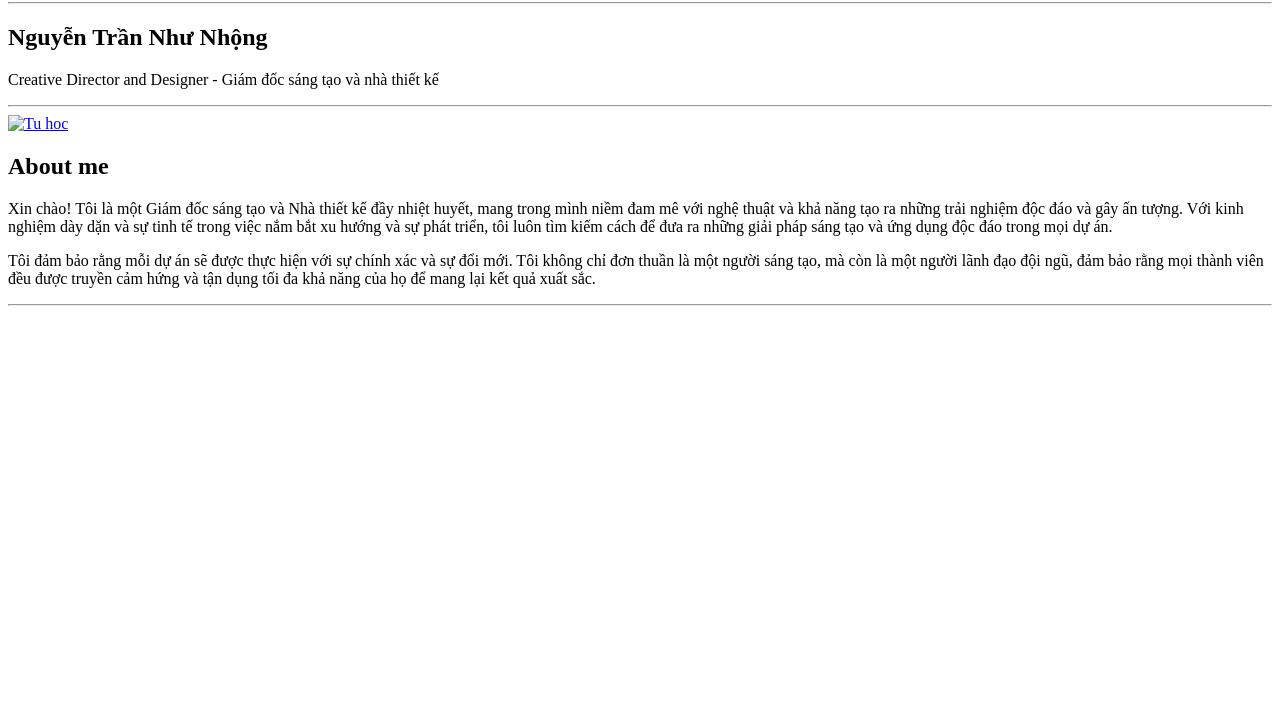
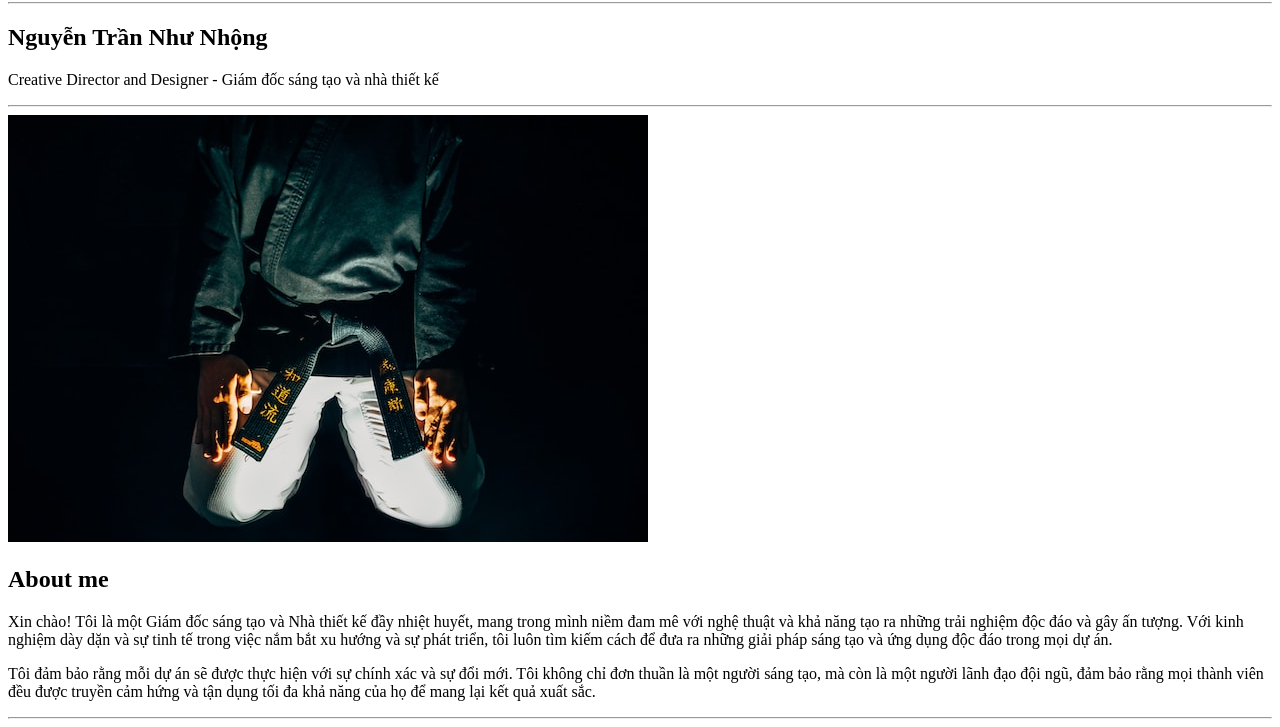
Before and after one commit to duo-8108/duan, a plain HTML site: page index.html in a window 1280 px wide. Shown: the part 140-867 px from the top of the page. Before the commit the page ends 800 px from the top, so only its background shows below. Drawn offline with Linux system fonts and the light colour scheme; the site is published under a folder, as on GitHub Pages, so addresses that start at the root find nothing.

Commit message:
upload-0.0.4

```diff
--- a/index.html
+++ b/index.html
@@ -25,8 +25,8 @@
     <hr />
 
     <!-- Thêm hình ảnh tuhoc.cc.jpg và khi click chuột sẽ điều hướng đến contact.html  -->
-    <a href="./assets/images/tuhoc.cc.jpg"
-      ><img src="/assets/images/tuhoc.cc.jpg" alt="Tu hoc"
+    <a href="./more-info/contact.html"
+      ><img src="./assets/images/tuhoc.cc.jpg" alt="Tu hoc"
     /></a>
     <h2>About me</h2>
     <p>
```
